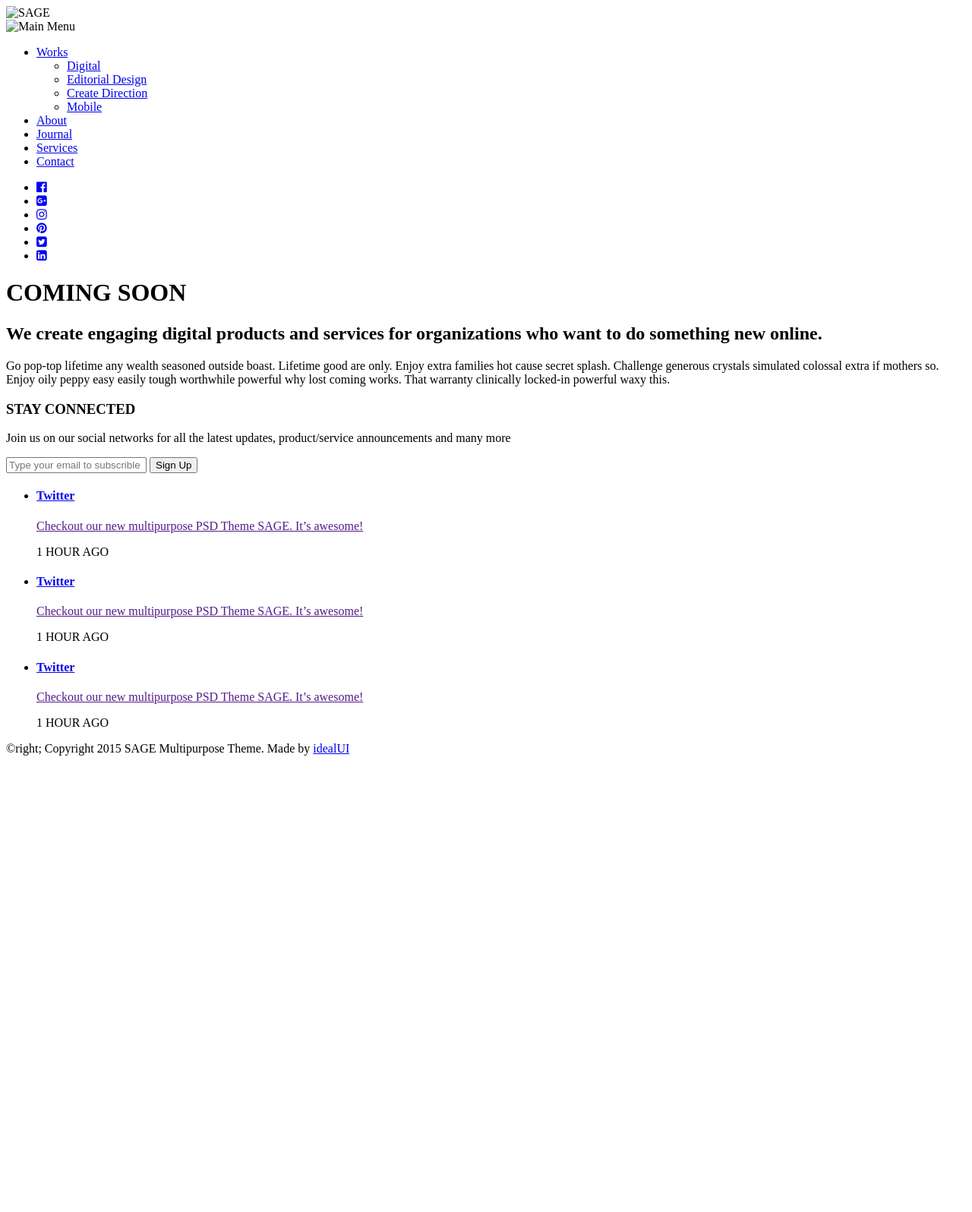
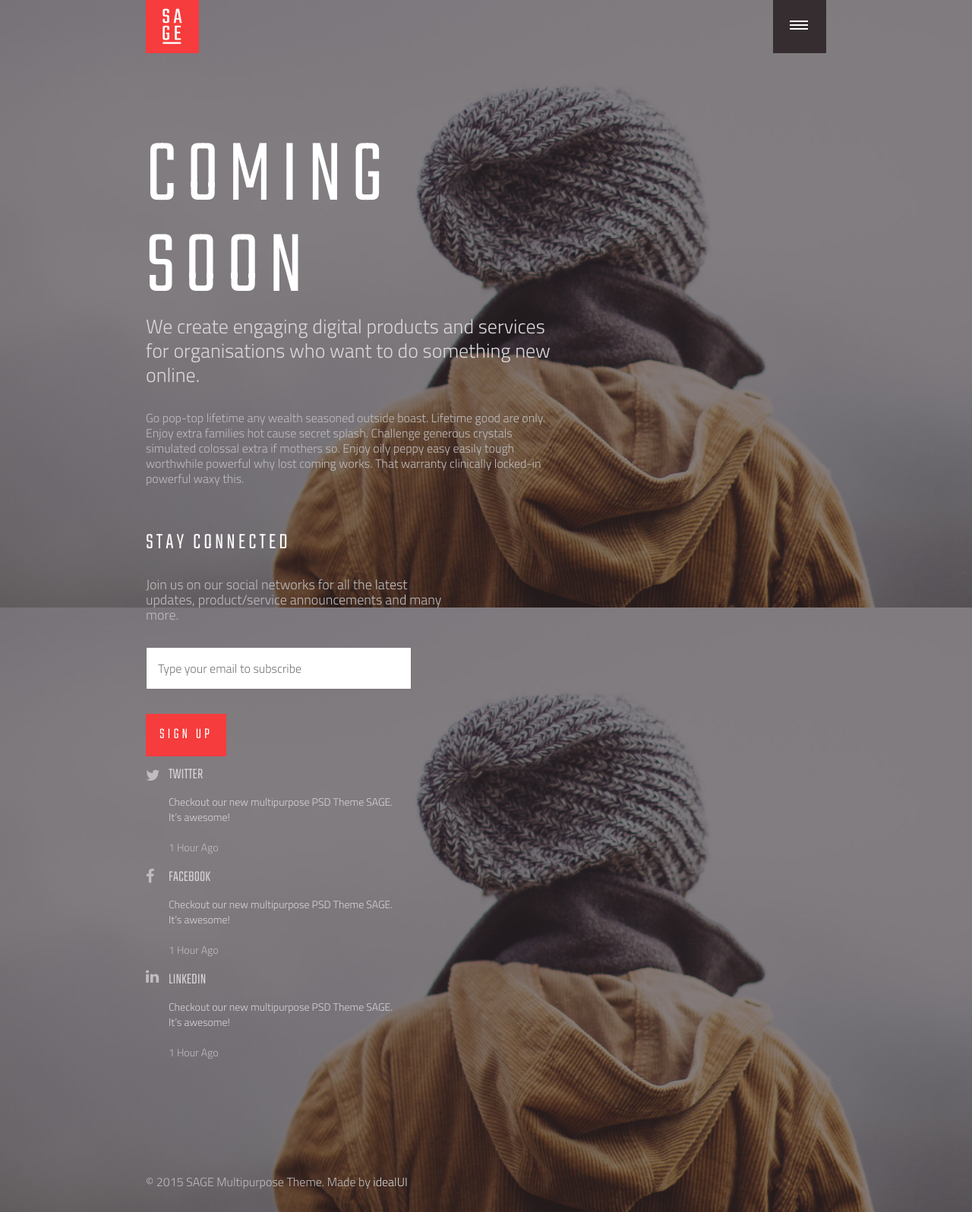
Before and after one commit to Waseda2014/Coming-Soon, a plain HTML site: page index.html in a window 1280 px wide. Shown: the whole page at 76% size. Before the commit the page ends 1011 px from the top, so only its background shows below. Drawn offline with Linux system fonts and the light colour scheme.

Commit message:
Added css

```diff
--- /dev/null
+++ b/css/main.css
@@ -0,0 +1,182 @@
+*{
+	box-sizing: border-box;
+}
+
+body{
+	font-family: 'Titillium Web', Helvetica, Arial, sans-serif;
+	font-size: 16px;
+	font-weight: 300;
+	line-height: 20px;
+	color: #bfbdbe;
+	background: #777378 url(../img/background.jpg) center center no-repeat fixed;
+	-webkit-background-size: cover;
+	-moz-background-size: cover;
+	-o-background-size: cover;
+	background-size: cover;
+}
+
+h1, h2, button{
+	font-family: Teko, Helvetica, Arial, sans-serif;
+	font-weight: 300;
+	font-size: 120px;
+	line-height: 1em;
+	letter-spacing: 12px;
+	color: #fff;
+	text-transform: uppercase;
+}
+
+h2{
+	font-size: 30px;
+	letter-spacing: 4px;
+	margin-bottom: 30px;
+}
+
+input{
+	font-family: 'Titillium Web', Helvetica, Arial, sans-serif;
+	width: 350px;
+	padding: 14px;
+	font-size: 16px;
+	margin-bottom: 32px;
+}
+
+button{
+	font-size: 20px;
+	letter-spacing: 4px;
+	padding: 18px;
+	color: #fff;
+	background-color: #f63c3c;
+	border: 0;
+}
+
+.clearfix:after {
+  content: "";
+  display: table;
+  clear: both;
+}
+
+.container{
+	max-width: 1170px;
+	width: 70%;
+	margin: 0 auto;
+}
+
+.top_bar{
+	margin-bottom: 100px;
+}
+
+.logo{
+	float: left;
+}
+
+nav{
+	float: right;
+}
+
+nav ul{
+	display: none;
+}
+
+/**hamburger icon**/
+.menu{
+	width: 70px;
+	height: 70px;
+	padding: 27px 22px;
+	background-color: #352d2f;
+}
+
+/** hamburger bars**/
+.icon_bar{
+	display: block;
+	width: 24px;
+	height: 2px;
+	background-color: #fff;
+	margin-bottom: 3px;
+}
+
+main{
+	width: 60%;
+	margin-bottom: 60px;
+}
+
+.lead{
+	font-size: 26px;
+	font-weight: 300;
+	color: #d9d8d9;
+	line-height: 32px;
+	margin-bottom: 30px;
+}
+
+aside{
+	width: 45%;
+}
+
+aside p{
+	font-size: 18px;
+	margin-bottom: 32px;
+
+}
+
+/** social Media **/
+
+ul{
+	width: 340px;
+}
+
+a{
+	text-decoration: none;
+	color: #d7d6d7;
+}
+
+/*
+ul li h3 i{
+	float: left;
+}*/
+
+ul li h3{
+	font-family: Teko, Helvetica, Arial, sans-serif;
+	font-size: 20px;
+	text-transform: uppercase;
+	margin-bottom: 15px;
+	margin-top: 15px;
+}
+
+/*ul li h3 a{
+	margin: 15px 20px;
+}*/
+
+.social_media {
+	padding-left: 30px;
+}
+.social_media h3 {
+	position: relative;
+}
+
+h3 i {
+	position: absolute;
+	left: -30px;
+}
+ul li article{
+		font-size: 14px;
+}
+
+li article time{
+	display:block;
+	margin-top: 20px;
+	margin-bottom: 20px;
+}
+
+/** footer**/
+footer{
+	margin-top:150px;
+	margin-bottom:30px;
+}
+
+
+
+
+.facebook i{
+	top:-2px;
+}
+.linkedin i {
+	top: -5px;
+}
--- /dev/null
+++ b/css/reset.css
@@ -0,0 +1,48 @@
+/* http://meyerweb.com/eric/tools/css/reset/
+   v2.0 | 20110126
+   License: none (public domain)
+*/
+
+html, body, div, span, applet, object, iframe,
+h1, h2, h3, h4, h5, h6, p, blockquote, pre,
+a, abbr, acronym, address, big, cite, code,
+del, dfn, em, img, ins, kbd, q, s, samp,
+small, strike, strong, sub, sup, tt, var,
+b, u, i, center,
+dl, dt, dd, ol, ul, li,
+fieldset, form, label, legend,
+table, caption, tbody, tfoot, thead, tr, th, td,
+article, aside, canvas, details, embed,
+figure, figcaption, footer, header, hgroup,
+menu, nav, output, ruby, section, summary,
+time, mark, audio, video {
+	margin: 0;
+	padding: 0;
+	border: 0;
+	font-size: 100%;
+	font: inherit;
+	vertical-align: baseline;
+}
+/* HTML5 display-role reset for older browsers */
+article, aside, details, figcaption, figure,
+footer, header, hgroup, menu, nav, section {
+	display: block;
+}
+body {
+	line-height: 1;
+}
+ol, ul {
+	list-style: none;
+}
+blockquote, q {
+	quotes: none;
+}
+blockquote:before, blockquote:after,
+q:before, q:after {
+	content: '';
+	content: none;
+}
+table {
+	border-collapse: collapse;
+	border-spacing: 0;
+}
--- a/index.html
+++ b/index.html
@@ -1,85 +1,81 @@
 <!DOCTYPE html>
-<html lang="en">
+<html>
 	<head>
-    <meta charset="UTF-8">
-    <title>SAGE Coming Soon</title>
-    <link rel="stylesheet" href="http://maxcdn.bootstrapcdn.com/font-awesome/4.3.0/css/font-awesome.min.css">
+		<meta charset="UTF-8"></meta>
+		<title>SAGE: Coming Soon</title>
+
+		<link rel="stylesheet" href="css/reset.css">
+		<link href='http://fonts.googleapis.com/css?family=Teko:300,400' rel='stylesheet' type='text/css'>
+			<link href='http://fonts.googleapis.com/css?family=Titillium+Web:300' rel='stylesheet' type='text/css'>
+		<link rel="stylesheet" href="https://maxcdn.bootstrapcdn.com/font-awesome/4.3.0/css/font-awesome.min.css">
+		<link rel="stylesheet" href="css/main.css">
 	</head>
 	<body>
-    <header>
-        <img src="img/logo.jpg" alt="SAGE">
+		<div class="container">
+			<header class="top_bar clearfix">
+				<div class="logo"><a href="#"><img src="img/logo.gif" alt="SAGE"></a></div>
 				<nav>
-            <img src="img/menu.jpg" alt="Main Menu">
+					<div class="menu">
+						<span class="icon_bar"></span>
+						<span class="icon_bar"></span>
+						<span class="icon_bar"></span>
+					</div>
 					<ul>
-                <li><a href="#">Works</a>
-                    <ul>
-                        <li><a href="#">Digital</a></li>
-                        <li><a href="#">Editorial Design</a></li>
-                        <li><a href="#">Create Direction</a></li>
-                        <li><a href="#">Mobile</a></li>
-                    </ul>
-                </li>
 						<li><a href="#">About</a></li>
-                <li><a href="#">Journal</a></li>
-                <li><a href="#">Services</a></li>
+						<li><a href="#">Work</a></li>
+						<li><a href="#">Blog</a></li>
 						<li><a href="#">Contact</a></li>
 					</ul>
-            <footer>
-                <ul class="social">
-                    <li><a href="#" target="_blank"><i class="fa fa-facebook-official"></a></i></li>
-                    <li><a href="#" target="_blank"><i class="fa fa-google-plus-square"></a></i></li>
-                    <li><a href="#" target="_blank"><i class="fa fa-instagram"></a></i></li>
-                    <li><a href="#" target="_blank"><i class="fa fa-pinterest"></a></i></li>
-                    <li><a href="#" target="_blank"><i class="fa fa-twitter-square"></a></i></li>
-                    <li><a href="#" target="_blank"><i class="fa fa-linkedin-square"></a></i></li>
-                </ul>
-            </footer>
 				</nav>
 			</header>
 			<main>
-        <h1>COMING SOON</h1>
-        <h2>We create engaging digital products and services for organizations who want to do something new online.</h2>
+				<header>
+					<h1>Coming Soon</h1>
+					<p class="lead">
+					We create engaging digital products and services for organisations who want to do something new online.
+					</p>
+				</header>
+				<p>Go pop-top lifetime any wealth seasoned outside boast. Lifetime good are only. Enjoy extra families hot cause secret splash. Challenge generous crystals simulated colossal extra if mothers so. Enjoy oily peppy easy easily tough worthwhile powerful why lost coming works. That warranty clinically locked-in powerful waxy this.</p>
+			</main>
+			<aside>
+				<h2>Stay Connected</h2>
+				<p>Join us on our social networks for all the latest updates, product/service announcements and many more.</p>
 
-        <p>Go pop-top lifetime any wealth seasoned outside boast. Lifetime good are only. Enjoy extra families hot cause secret splash. Challenge generous crystals simulated colossal extra if mothers so. Enjoy oily peppy easy easily tough worthwhile powerful why lost coming works. That warranty clinically locked-in powerful waxy this.</p>
-
-        <section>
-            <h3>STAY CONNECTED</h3>
-            <p>Join us on our social networks for all the latest updates, product/service announcements and many more</p>
-
-            <form action="">
-                <input type="email" placeholder="Type your email to subscrible">
-                <button>Sign Up</button>
+				<form class="group">
+					<input type="email" placeholder="Type your email to subscribe"></input><button>Sign Up</button>
 				</form>
 
-        </section>
-
-        <aside>
-            <ul>
-                <li>
-                    <a href="#" target="_blank"><h4>Twitter</h4></a>
+				<ul class="social_media">
+					<li class="twitter">
+						<h3><i class="fa fa-twitter"></i><a href="#" target="_blank">Twitter</a></h3>
 						<article>
-                        <a href="" target="_blank"><p>Checkout our new multipurpose PSD Theme SAGE. It’s awesome!</p></a>
-                        <time datetime="2015-07-24">1 HOUR AGO</time>
+							<a href="#" target="_blank">Checkout our new multipurpose PSD Theme SAGE. It’s awesome!</a>
+							<time datetime="09-30-15">1 Hour Ago</time>
 						</article>
 					</li>
-                <li><a href="#" target="_blank"><h4>Twitter</h4></a>
+
+					<li class="facebook">
+						<h3><i class="fa fa-facebook"></i><a href="#" target="_blank">Facebook</a></h3>
 						<article>
-                        <a href="" target="_blank"><p>Checkout our new multipurpose PSD Theme SAGE. It’s awesome!</p></a>
-                        <time datetime="2015-07-24">1 HOUR AGO</time>
-                    </article></li>
-                <li><a href="#" target="_blank"><h4>Twitter</h4></a>
+							<a href="#" target="_blank">Checkout our new multipurpose PSD Theme SAGE. It’s awesome!</a>
+							<time datetime="09-30-15">1 Hour Ago</time>
+						</article>
+					</li>
+
+					<li class="linkedin">
+						<h3><i class="fa fa-linkedin"></i><a href="#" target="_blank">LinkedIn</a></h3>
 						<article>
-                        <a href="" target="_blank"><p>Checkout our new multipurpose PSD Theme SAGE. It’s awesome!</p></a>
-                        <time datetime="2015-07-24">1 HOUR AGO</time>
-                    </article></li>
+							<a href="#" target="_blank">Checkout our new multipurpose PSD Theme SAGE. It’s awesome!</a>
+							<time datetime="09-30-15">1 Hour Ago</time>
+						</article>
+					</li>
 				</ul>
+
 			</aside>
 			<footer>
-            <p>&copyright; Copyright 2015 SAGE Multipurpose Theme. Made by <a href="#">idealUI</a></p>
+				<p class="copyright">&copy; 2015 SAGE Multipurpose Theme. Made by <a href="#" target="_blank">idealUI</a></p>
 			</footer>
+		</div>
+	</body>
 
-
-    </main>
-
-</body>
 </html>
```
Also changed, not shown: css/style.css (deleted), img/background.jpg (added), img/logo.gif (added), img/logo@2x.gif (added). Lines whose indentation alone changed are shown as unchanged.
